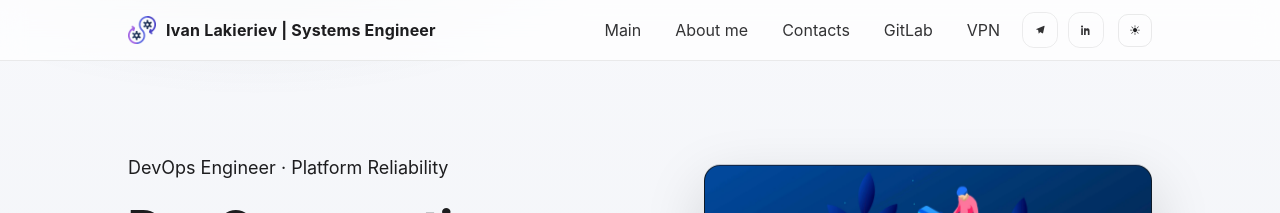
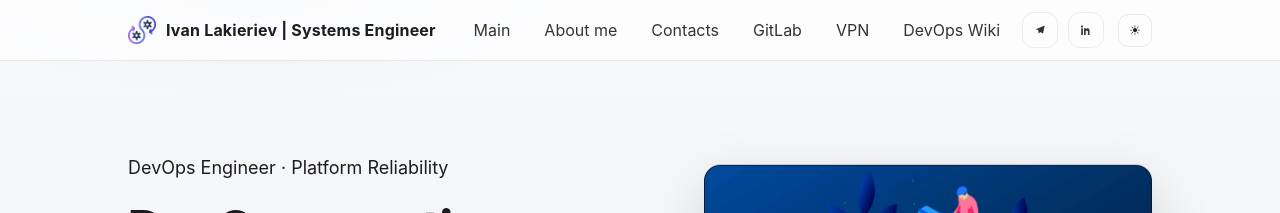
Before and after one commit to lkrv69/One-Page, a Jekyll site: the page built from index.md, in a window 1280 px wide. Shown: the top 213 px of the page. Built offline with Jekyll 4.4.1, drawn with Linux system fonts in a browser that asks for light colours.

Commit message:
Update default.html

```diff
--- a/_layouts/default.html
+++ b/_layouts/default.html
@@ -27,6 +27,7 @@
         <a href="{{ "/contacts/" | relative_url }}">Contacts</a>
         <a href="{{ "https://git.lkrv69.com" | relative_url }}">GitLab</a>
         <a href="{{ "https://vpn.lkrv69.com" | relative_url }}">VPN</a>
+        <a href="{{ "https://wiki.lkrv69.com" | relative_url }}">DevOps Wiki</a>
         <a class="icon-btn" href="https://t.me/lkrv69" target="_blank" rel="noopener" aria-label="Telegram">
           <svg viewBox="0 0 24 24" aria-hidden="true"><path fill="currentColor" d="M22 2L2 10l5.5 2L9 21l3.5-4.5 5 3.5c.7.5 1.7.2 1.9-.6L23 3c.2-.8-.6-1.4-1.4-1zM10 14l1 4 2-2.5 6-7.5-9 6z"/></svg>
         </a>
```
